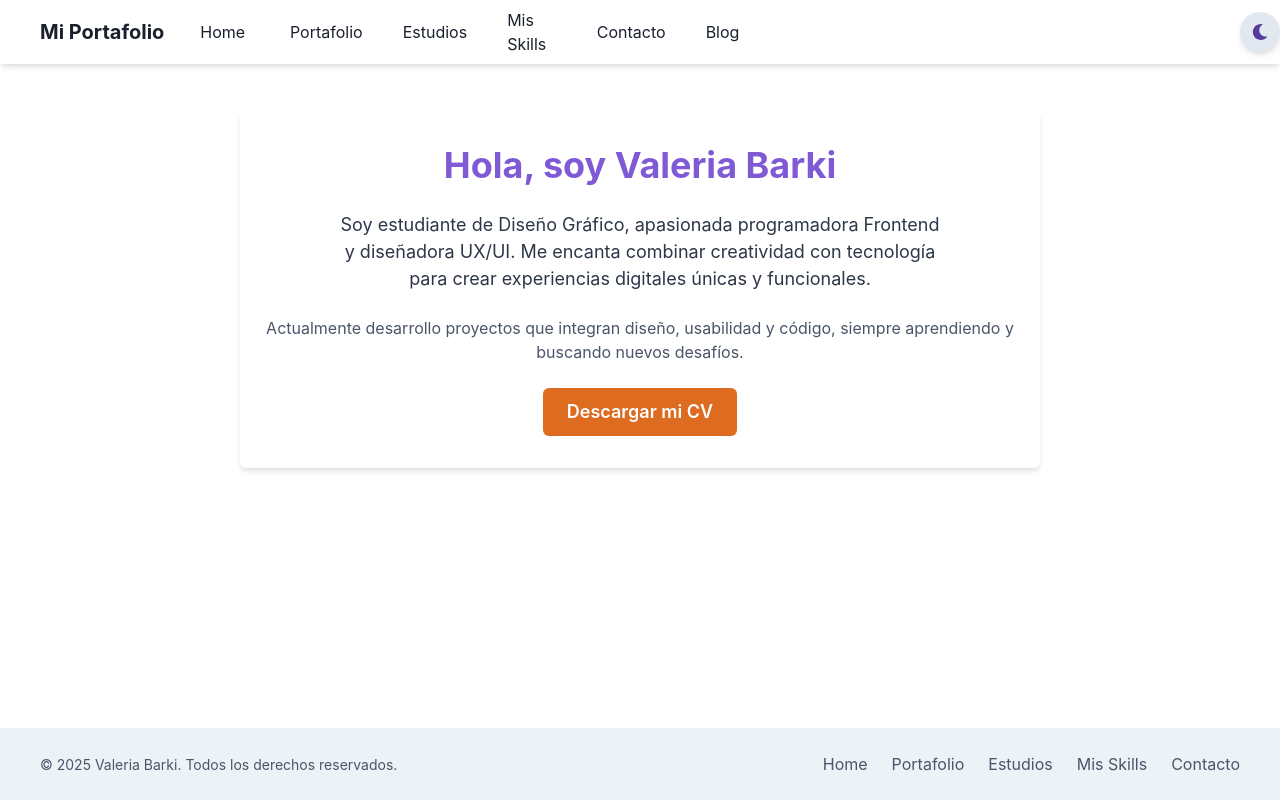
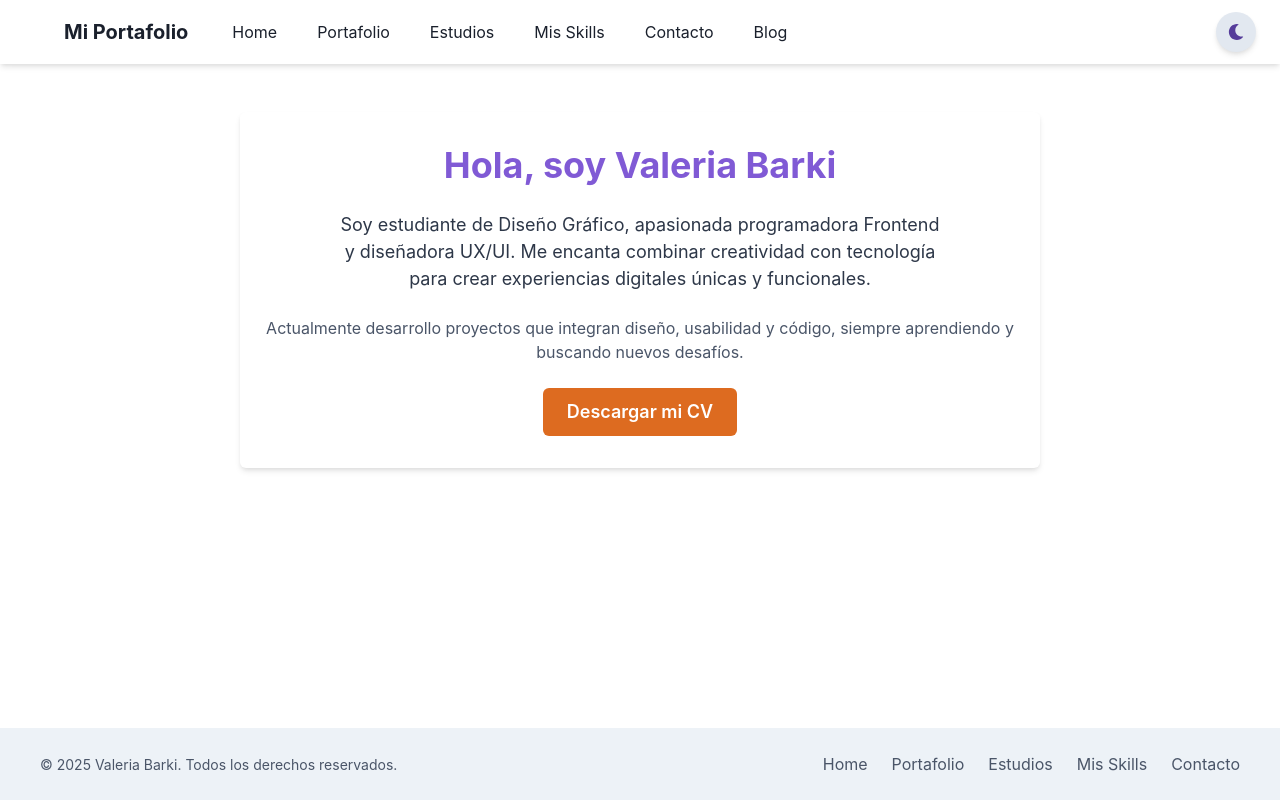
Before and after one commit to ValkiriaB/Portafolio2.0, a React (Vite) app: page / in a window 1280 px wide. Built offline with nearby package versions, Linux system fonts and the light colour scheme.

Commit message:
cambio en la navbar

```diff
--- a/src/components/navbar.jsx
+++ b/src/components/navbar.jsx
@@ -7,7 +7,6 @@ import {
   useDisclosure,
   Stack,
   useColorModeValue,
-  Collapse,
 } from '@chakra-ui/react'
 import { HamburgerIcon, CloseIcon } from '@chakra-ui/icons'
 import { Link as RouterLink } from 'react-router-dom'
@@ -22,58 +21,63 @@ const Links = [
   { label: 'Blog', to: '/blog' },
 ]
 
-const NavLink = ({ to, children }) => (
+const NavLink = ({ to, children }) => {
+  // color del texto normal y hover que cambia según el modo
+  const color = useColorModeValue('gray.800', 'gray.200')
+  const hoverBg = useColorModeValue('purple.300', 'purple.600')
+  const hoverColor = useColorModeValue('white', 'white')
+
+  return (
     <Link
       as={RouterLink}
       to={to}
       px={3}
       py={2}
       rounded="md"
-    _hover={{ textDecoration: 'none', bg: 'purple.300', color: 'white' }}
-    w="100%"
+      color={color}
+      _hover={{ textDecoration: 'none', bg: hoverBg, color: hoverColor }}
     >
       {children}
     </Link>
   )
+}
 
 export default function Navbar() {
   const { isOpen, onOpen, onClose } = useDisclosure()
   const bg = useColorModeValue('white', 'gray.800')
   const color = useColorModeValue('gray.800', 'white')
+  const boxShadow = useColorModeValue('md', 'dark-lg')
 
   return (
     <Box
+      className="navbar-custom"
+      position="fixed"
+      width="100%"
+      zIndex={8}
       bg={bg}
       color={color}
-      px={4}
-      position="fixed"
-      width="100%"
-      zIndex={10}
-      boxShadow="md"
+      boxShadow={boxShadow}
     >
       <Flex
         h={16}
         alignItems="center"
         justifyContent="space-between"
+        px={6}
         maxW="1200px"
         mx="auto"
       >
         <IconButton
           size="md"
           icon={isOpen ? <CloseIcon /> : <HamburgerIcon />}
-          aria-label="Abrir menú"
+          aria-label="Toggle Menu"
           display={{ md: 'none' }}
           onClick={isOpen ? onClose : onOpen}
         />
-        <HStack spacing={6} alignItems="center">
+        <HStack spacing={8} alignItems="center">
           <Box fontWeight="bold" fontSize="xl">
             Mi Portafolio
           </Box>
-          <HStack
-            as="nav"
-            spacing={4}
-            display={{ base: 'none', md: 'flex' }}
-          >
+          <HStack as="nav" spacing={4} display={{ base: 'none', md: 'flex' }}>
             {Links.map(({ label, to }) => (
               <NavLink key={label} to={to}>
                 {label}
@@ -81,14 +85,15 @@ export default function Navbar() {
             ))}
           </HStack>
         </HStack>
+
         <HStack spacing={4} display={{ base: 'none', md: 'flex' }}>
           <ColorModeSwitcher />
         </HStack>
       </Flex>
 
-      <Collapse in={isOpen} animateOpacity>
+      {isOpen && (
         <Box pb={4} display={{ md: 'none' }}>
-          <Stack as="nav" spacing={4}>
+          <Stack as="nav" spacing={4} px={6}>
             {Links.map(({ label, to }) => (
               <NavLink key={label} to={to}>
                 {label}
@@ -97,7 +102,7 @@ export default function Navbar() {
             <ColorModeSwitcher />
           </Stack>
         </Box>
-      </Collapse>
+      )}
     </Box>
   )
 }
```
Lines whose indentation alone changed are shown as unchanged.
